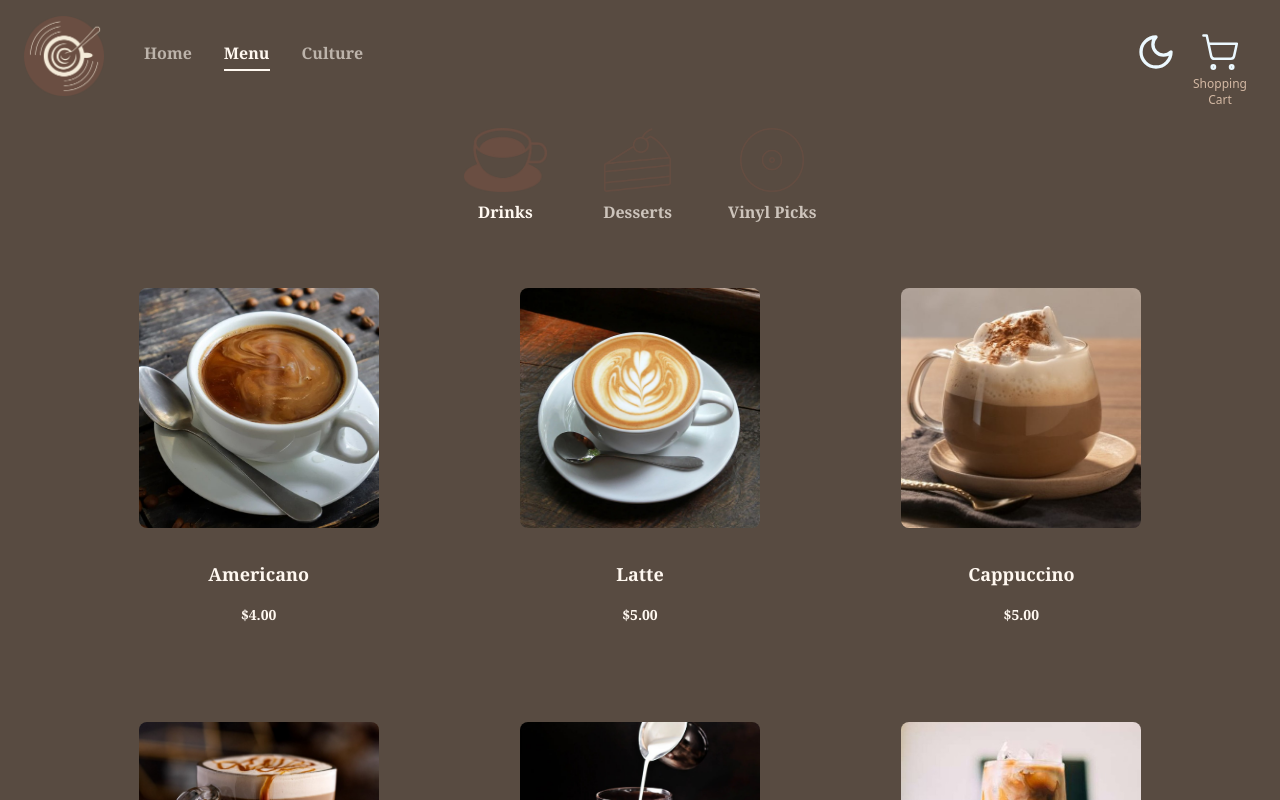
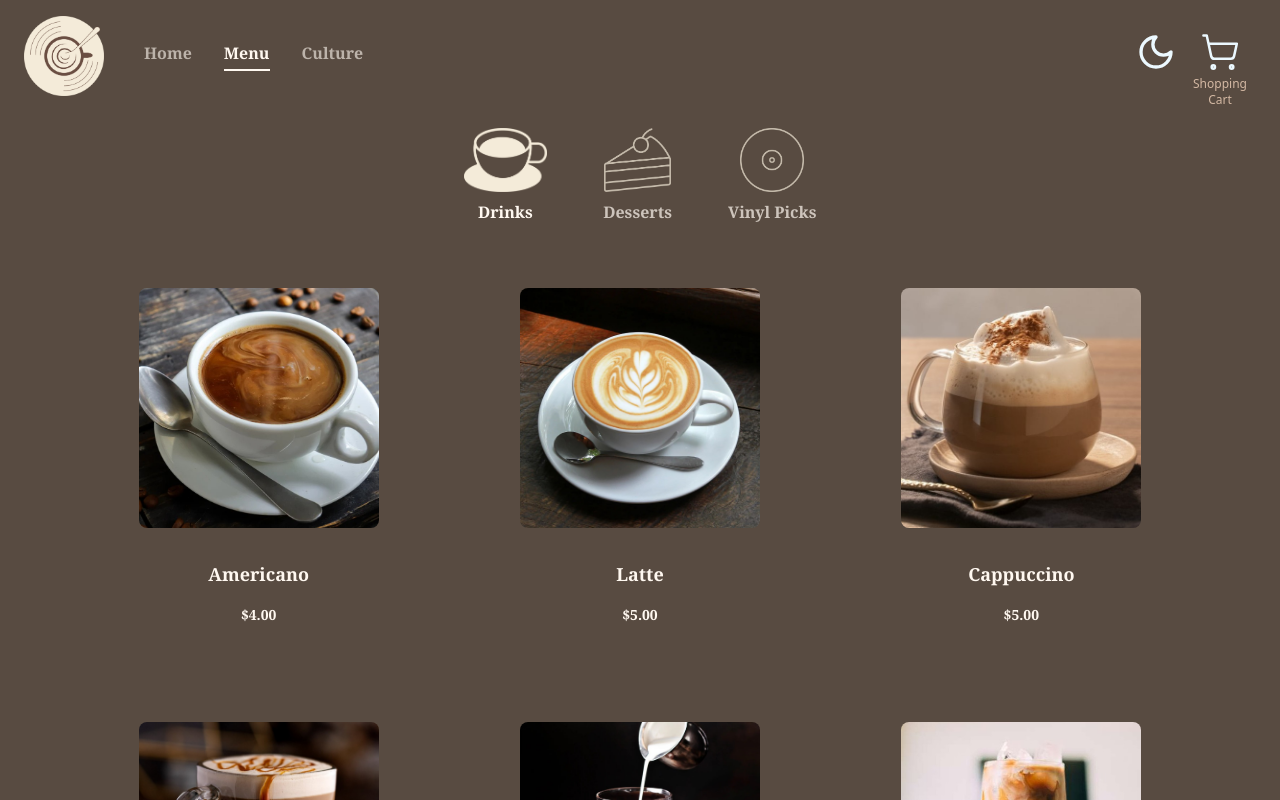
Before and after one commit to yunob01/react-midterm, a React (Vite) app: page /menu in a window 1280 px wide. Both pictures are taken after a click on the element 1164 px from the left and 70 px from the top of the page. Shown: the top 800 px of the page. Built offline with nearby package versions, Linux system fonts and the light colour scheme.

Commit message:
修正深色模式圖片

```diff
--- a/src/components/NavBar.jsx
+++ b/src/components/NavBar.jsx
@@ -40,15 +40,14 @@ export default function NavBar() {
           <NavLink to="/" className="flex justify-center sm:justify-start">
             <img
               src="/images/LOGO_VinylRoasts.png"
-              alt="Logo"
-              className=" dark:hidden h-auto w-16 sm:w-20 transition-transform duration-500 hover:rotate-[360deg]"
+              alt="Light Logo"
+              className="logo logo-light h-auto w-16 sm:w-20 transition-transform duration-500 hover:rotate-[360deg]"
             />
-            {/* <img
+            <img
               src="/images/LOGO_VinylRoasts_2.png"
-              alt="Logo"
-              className="hidden dark:block h-auto w-16 sm:w-20 transition-transform duration-500 hover:rotate-[360deg]"
-            /> */}
-
+              alt="Dark Logo"
+              className="logo logo-dark h-auto w-16 sm:w-20 transition-transform duration-500 hover:rotate-[360deg]"
+            />
           </NavLink>
 
           {/* NavBar */}
--- a/src/components/ProductList.jsx
+++ b/src/components/ProductList.jsx
@@ -1,19 +1,37 @@
-import { useState } from "react";
+import { useState, useEffect } from "react";
 import products from "@/json/products.json";
 import ProductItem from "@/components/ProductItem";
 
 const categoryImages = {
   Drinks: {
-        defaultImg: "images/ICON_Drinks.png",
-        hoverImg: "/images/ICON_Drinks_2.png",
+    defaultImg: {
+      light: "/images/ICON_Drinks.png",
+      dark: "/images/ICON_Drinks_3.png",
+    },
+    hoverImg: {
+      light: "/images/ICON_Drinks_2.png",
+      dark: "/images/ICON_Drinks_4.png",
+    },
   },
   Desserts: {
-        defaultImg: "/images/ICON_Dessert.png",
-        hoverImg: "/images/ICON_Dessert_2.png",
+    defaultImg: {
+      light: "/images/ICON_Dessert.png",
+      dark: "/images/ICON_Dessert_3.png",
+    },
+    hoverImg: {
+      light: "/images/ICON_Dessert_2.png",
+      dark: "/images/ICON_Dessert_4.png",
+    },
   },
   "Vinyl Picks": {
-        defaultImg: "/images/ICON_Vinyl.png",
-        hoverImg: "/images/ICON_Vinyl_2.png",
+    defaultImg: {
+      light: "/images/ICON_Vinyl.png",
+      dark: "/images/ICON_Vinyl_3.png",
+    },
+    hoverImg: {
+      light: "/images/ICON_Vinyl_2.png",
+      dark: "/images/ICON_Vinyl_4.png",
+    },
   },
 };
 
@@ -21,6 +39,18 @@ function ProductList() {
   const categories = Object.keys(categoryImages);
   const [activeCategory, setActiveCategory] = useState(categories[0]);
   const [hoveredCategory, setHoveredCategory] = useState(null);
+  const [isDark, setIsDark] = useState(false);
+
+  useEffect(() => {
+    setIsDark(document.documentElement.getAttribute("data-theme") === "dark");
+
+    const observer = new MutationObserver(() => {
+      setIsDark(document.documentElement.getAttribute("data-theme") === "dark");
+    });
+    observer.observe(document.documentElement, { attributes: true, attributeFilter: ["data-theme"] });
+
+    return () => observer.disconnect();
+  }, []);
 
   const filteredProducts = products.filter(
     (product) => product.category === activeCategory
@@ -31,9 +61,11 @@ function ProductList() {
       <div className="flex justify-center gap-14 mb-10 flex-wrap">
         {categories.map((category) => {
           const isHovered = hoveredCategory === category || activeCategory === category;
-                    const imgSrc = isHovered
+          const imgObj = isHovered
             ? categoryImages[category].hoverImg
             : categoryImages[category].defaultImg;
+
+          const imgSrc = isDark ? imgObj.dark : imgObj.light;
 
           return (
             <button
@@ -45,9 +77,7 @@ function ProductList() {
               onMouseEnter={() => setHoveredCategory(category)}
               onMouseLeave={() => setHoveredCategory(null)}
               className={`flex flex-col items-center transition duration-300 ${
-                                activeCategory === category
-                                    ? "opacity-100"
-                                    : "opacity-70 hover:opacity-100"
+                activeCategory === category ? "opacity-100" : "opacity-70 hover:opacity-100"
               }`}
             >
               <img
--- a/src/index.css
+++ b/src/index.css
@@ -15,31 +15,6 @@ body {
 [data-theme="dark"] body {
   background-color: #584B41;
 }
-
-/* light theme */
-:root {
-  --color-primary: #6A4E42;
-  --color-background: #F4EBD9;
-  --color-secondarytext: #A26E57;
-  --color-contenttext: #FFF8F0;
-  --color-contentbg: #4B3F36;
-}
-
-/* dark theme */
-[data-theme="dark"] {
-  --color-primary: #FFF8F0;
-  --color-background: #584B41;
-  --color-secondarytext: #D3B8A3;
-  --color-contenttext: #4B3F36;
-  --color-contentbg: #C6B89B;
-}
-
-@tailwind base;
-@tailwind components;
-@tailwind utilities;
-
-/* 字體引入 */
-@import url('https://fonts.googleapis.com/css2?family=Cormorant+Garamond:wght@400;600;700&family=Noto+Sans:wght@400;700&display=swap');
 
 /* light theme */
 :root {
@@ -82,6 +57,20 @@ body {
   color: var(--color-content-text);
 }
 
+.logo-light {
+  display: block;
+}
+.logo-dark {
+  display: none;
+}
+
+[data-theme="dark"] .logo-light {
+  display: none;
+}
+[data-theme="dark"] .logo-dark {
+  display: block;
+}
+
 .main-layout {
   display: grid;
   min-height: 100vh;
```
Lines whose indentation alone changed are shown as unchanged.
